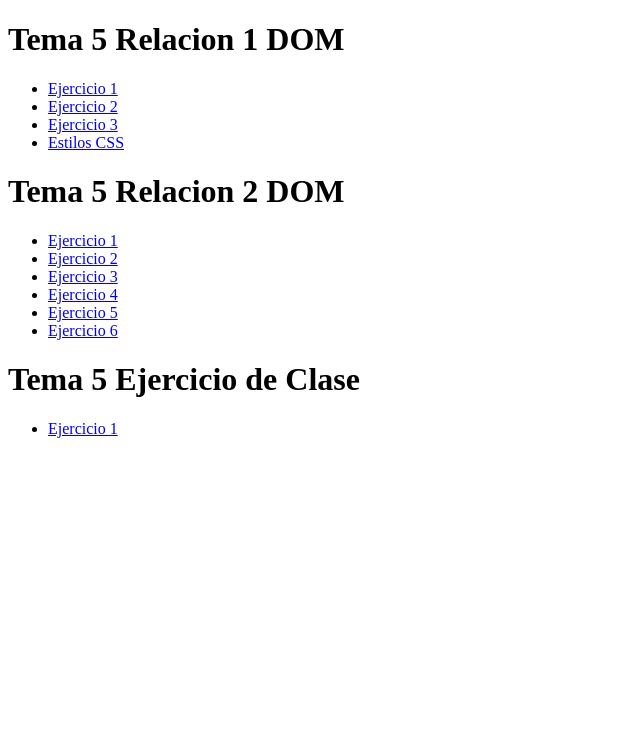
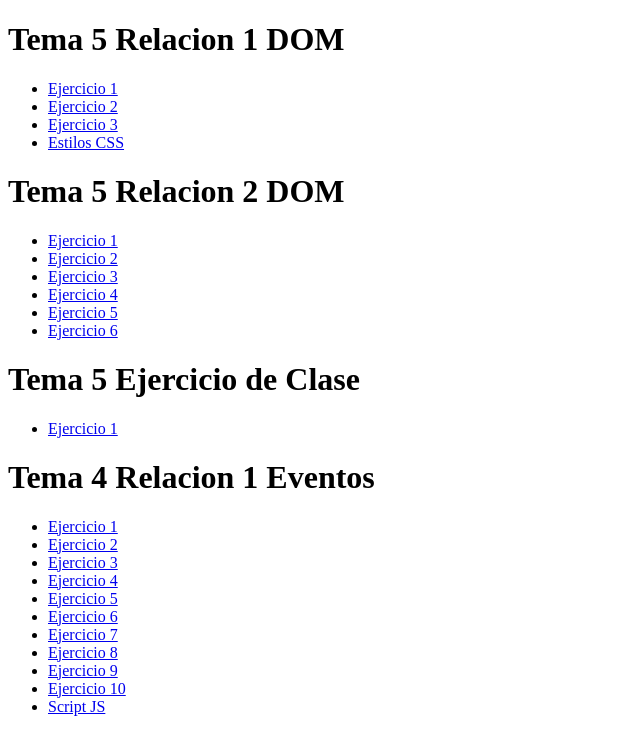
Before and after one commit to javipj27/DEC, a plain HTML site: page index.html in a window 1280 px wide. Shown: the whole page, without its empty margins (0-640 px from the left). Drawn offline with Linux system fonts and the light colour scheme.

Commit message:
Update index.html

```diff
--- a/index.html
+++ b/index.html
@@ -26,5 +26,19 @@
     <ul>
         <li><a href="Relaciones_Tema_5/Ej-clase/index.html">Ejercicio 1</a></li>
     </ul>
+    <h1>Tema 4 Relacion 1 Eventos </h1>
+    <ul>
+        <li><a href="Relaciones_Tema_4/R1_T4-Eventos/ej1.html">Ejercicio 1</a></li>
+        <li><a href="Relaciones_Tema_4/R1_T4-Eventos/ej2.html">Ejercicio 2</a></li>
+        <li><a href="Relaciones_Tema_4/R1_T4-Eventos/ej3.html">Ejercicio 3</a></li>
+        <li><a href="Relaciones_Tema_4/R1_T4-Eventos/ej4.html">Ejercicio 4</a></li>
+        <li><a href="Relaciones_Tema_4/R1_T4-Eventos/ej5.html">Ejercicio 5</a></li>
+        <li><a href="Relaciones_Tema_4/R1_T4-Eventos/ej6.html">Ejercicio 6</a></li>
+        <li><a href="Relaciones_Tema_4/R1_T4-Eventos/ej7.html">Ejercicio 7</a></li>
+        <li><a href="Relaciones_Tema_4/R1_T4-Eventos/ej8.html">Ejercicio 8</a></li>
+        <li><a href="Relaciones_Tema_4/R1_T4-Eventos/ej9.html">Ejercicio 9</a></li>
+        <li><a href="Relaciones_Tema_4/R1_T4-Eventos/ej10.html">Ejercicio 10</a></li>
+        <li><a href="Relaciones_Tema_4/R1_T4-Eventos/script.js">Script JS</a></li>
+    </ul>
 </body>
 </html>
```
